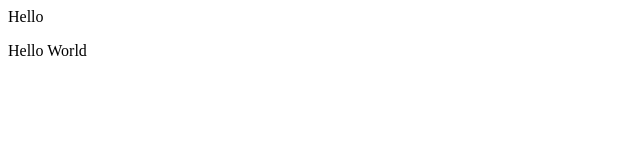
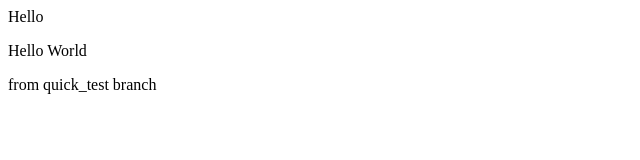
Before and after one commit to ajaystar8/Demo2, a plain HTML site: page index.html in a window 1280 px wide. Shown: the whole page, without its empty margins (0-640 px from the left). Drawn offline with Linux system fonts and the light colour scheme.

Commit message:
quick_test branch commit

```diff
--- a/index.html
+++ b/index.html
@@ -1,2 +1,3 @@
 <div>Hello</div>
 <p>Hello World</p>
+<p>from quick_test branch</p>
```
